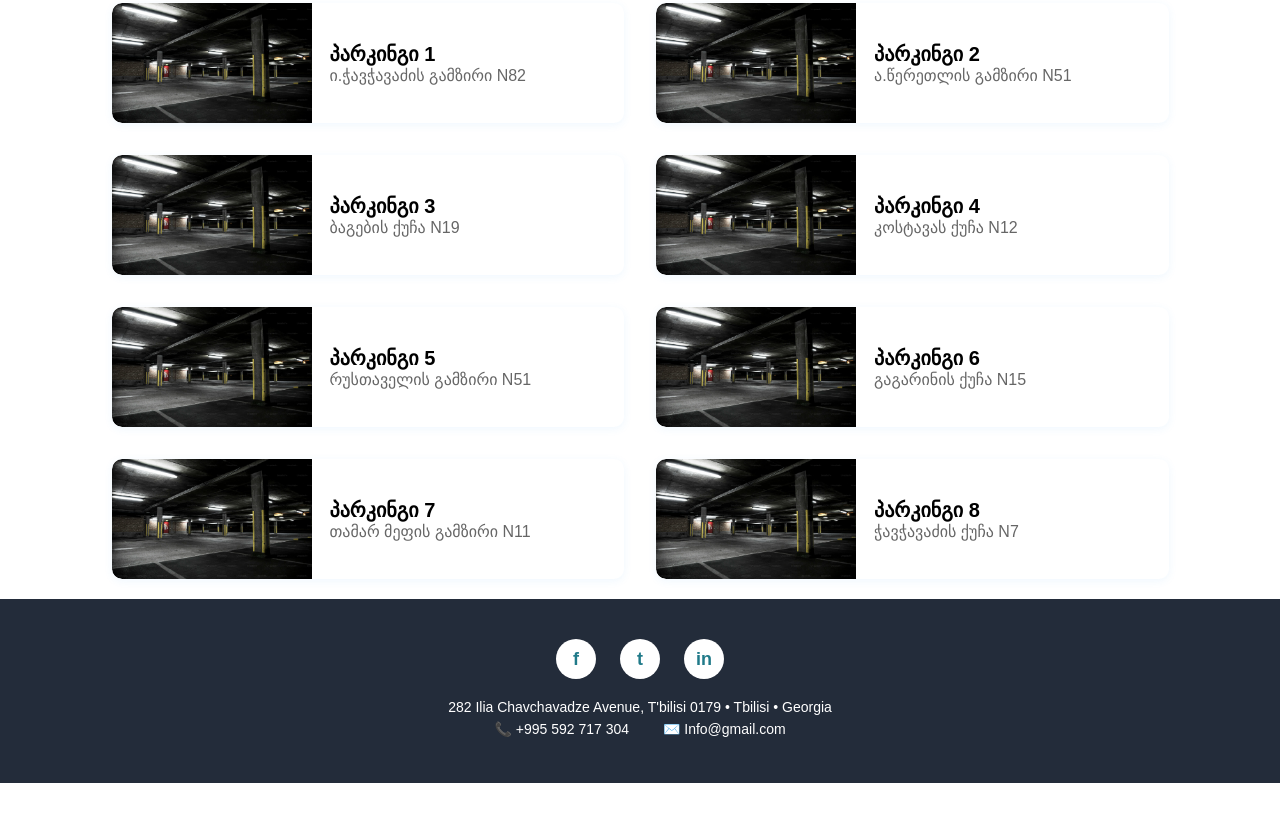
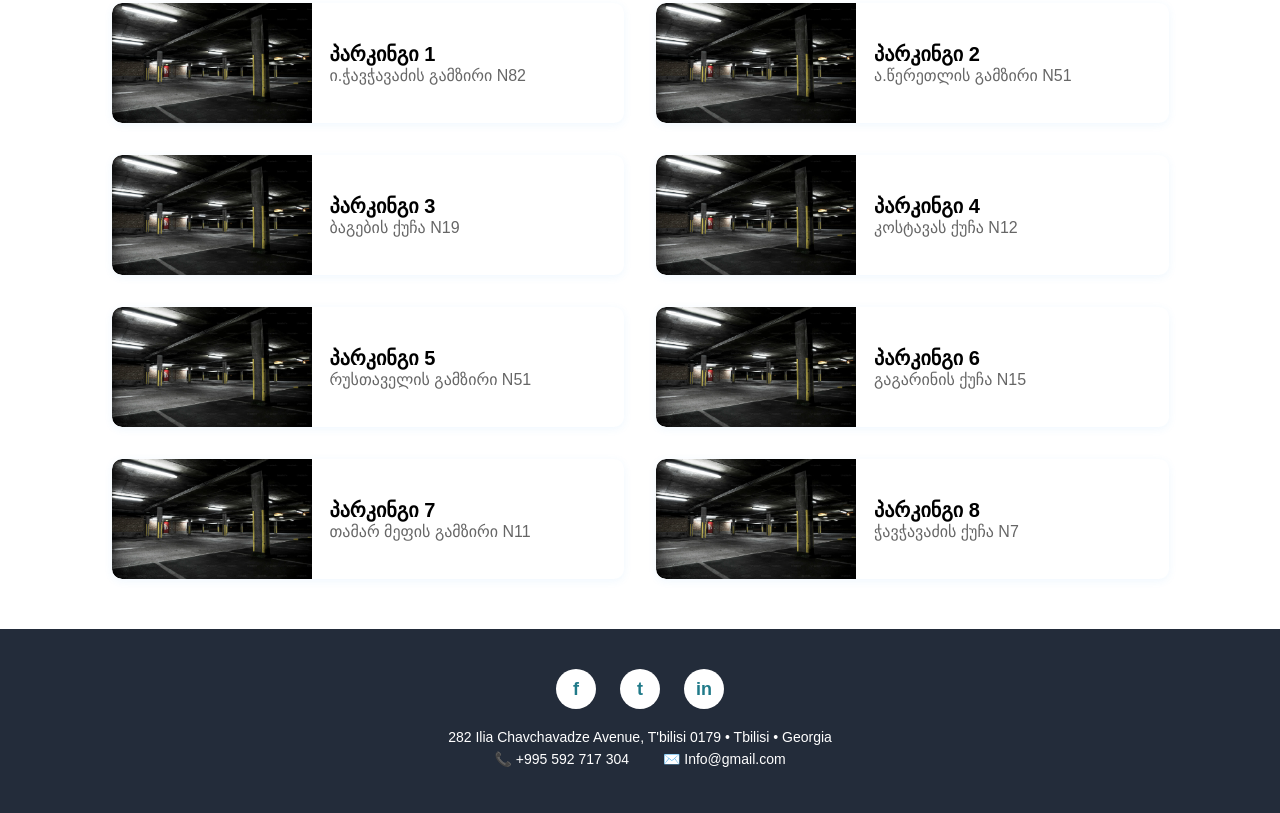
Before and after one commit to khatialekishvili/TbilisiParking, a plain HTML site: page index.html in a window 1280 px wide. Shown: the part 564-1377 px from the top of the page. Before the commit the page ends 1347 px from the top, so only its background shows below. Drawn offline with Linux system fonts and the light colour scheme; a web font is replaced by a local one.

Commit message:
Update styles.css

```diff
--- a/styles/styles.css
+++ b/styles/styles.css
@@ -940,12 +940,13 @@ body.dark-mode .cta-btn.cancel {
 
 
 .site-footer {
-  background-color: #232c3a; /* teal color similar to screenshot */
+  background-color: #232c3a;
   color: white;
   text-align: center;
   padding: 40px 20px;
   font-family: Arial, sans-serif;
   font-size: 14px;
+  margin-top: 50px;
 }
 
 .social-icons {
```
